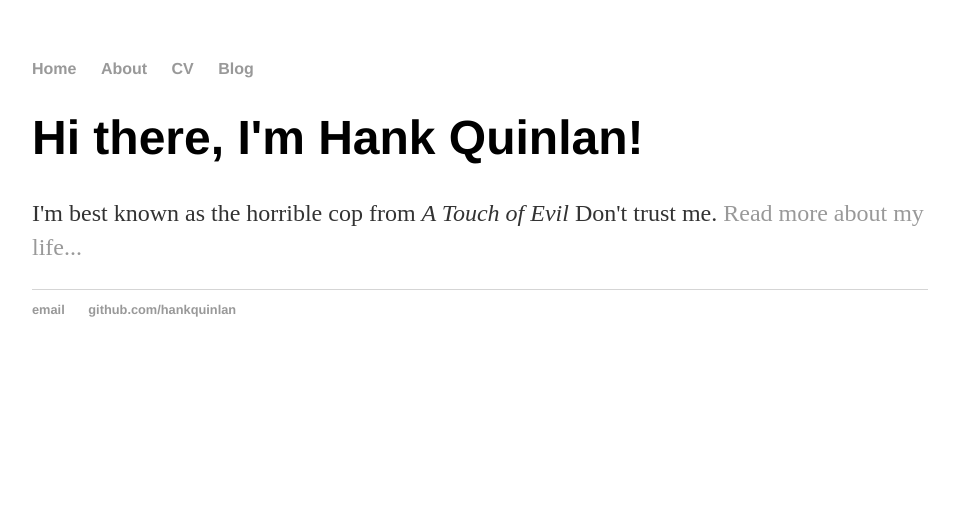
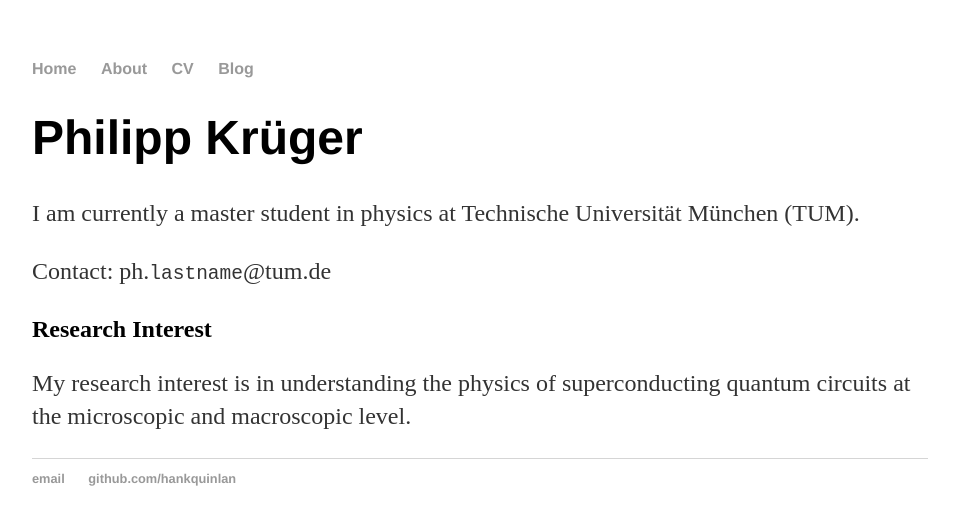
Before and after one commit to PhilippKrueger/PhilippKrueger.github.io, a Jekyll site: the page built from index.html, in a window 1280 px wide. Shown: the top 525 px of the page, without its empty margins (160-1115 px from the left). Built offline with Jekyll 4.4.1, drawn with Linux system fonts in a browser that asks for light colours.

Commit message:
Update index.html
info

```diff
--- a/index.html
+++ b/index.html
@@ -3,6 +3,12 @@ layout: default
 title: Philipp Krüger
 ---
 <div class="blurb">
-	<h1>Hi there, I'm Hank Quinlan!</h1>
-	<p>I'm best known as the horrible cop from <em>A Touch of Evil</em> Don't trust me. <a href="/about">Read more about my life...</a></p>
+	<h1>Philipp Krüger</h1>
+	<p>I am currently a master student in physics at Technische Universität München (TUM).</p>
+
+	<p>Contact: ph.<code class="highlighter-rouge">lastname</code>@tum.de</p>
+
+	<h2>Research Interest</h2>
+
+	<p>My research interest is in understanding the physics of superconducting quantum circuits at the microscopic and macroscopic level.</p>
 </div><!-- /.blurb -->
```
